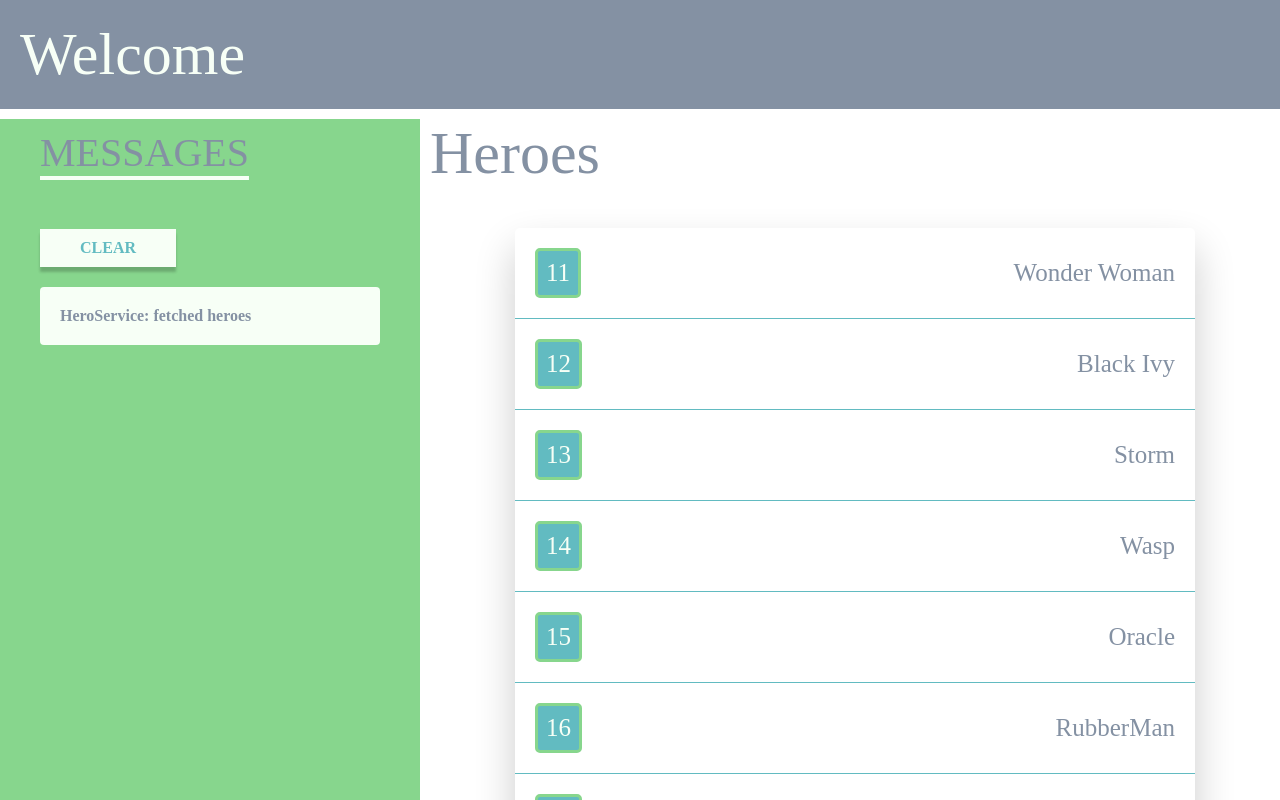
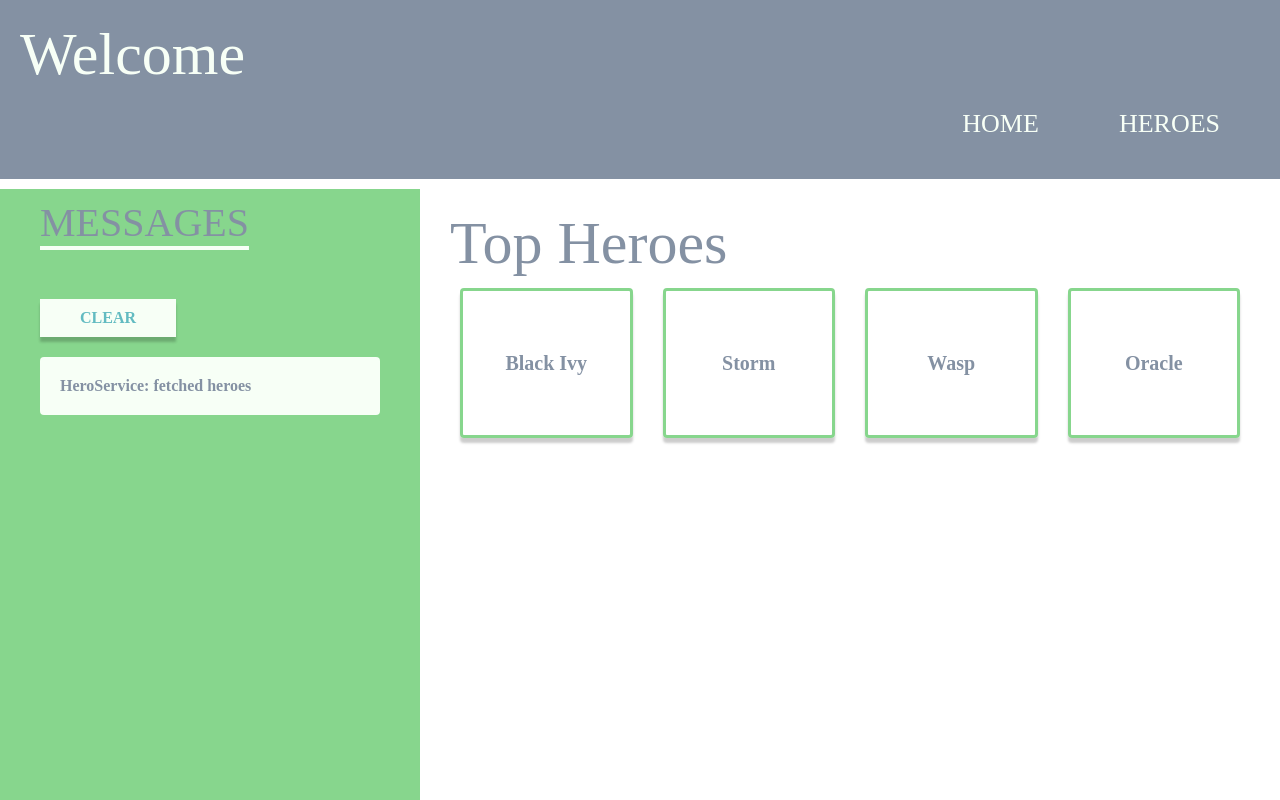
Before and after one commit to ClareBee/AngularHeroesTutorial, an Angular app: page /dashboard in a window 1280 px wide. Before the commit this address led to /. Shown: the top 800 px of the page. Built offline with nearby package versions, Linux system fonts and the light colour scheme.

Commit message:
add basic dashboard and routes

```diff
--- a/src/app/app-routing.module.ts
+++ b/src/app/app-routing.module.ts
@@ -1,11 +1,17 @@
 import { NgModule } from '@angular/core';
 import { Routes, RouterModule } from '@angular/router';
+import { HeroesComponent } from './heroes/heroes.component';
+import { DashboardComponent } from './dashboard/dashboard.component';
 
 
-const routes: Routes = [];
+const routes: Routes = [
+  { path: '', redirectTo: '/dashboard', pathMatch: 'full' },
+  { path: 'dashboard', component: DashboardComponent },
+  { path: 'heroes', component: HeroesComponent }
+];
 
 @NgModule({
-  imports: [RouterModule.forRoot(routes)],
+  imports: [RouterModule.forRoot(routes)], // NgModule metadata listens for browser location changes
   exports: [RouterModule]
 })
 export class AppRoutingModule { }
--- a/src/app/app.component.html
+++ b/src/app/app.component.html
@@ -2,7 +2,12 @@
   <!-- Toolbar -->
   <header class="header" role="banner">
     <h1>Welcome</h1>
-  <div class="spacer"></div>
+    <nav>
+      <ul class="menu">
+        <li class="menu__item"><a class="menu__link" routerLink="/heroes">Heroes</a></li>
+        <li class="menu__item"><a class="menu__link" routerLink="/">Home</a></li>
+      </ul>
+    </nav>
   </header>
 
   <nav class="nav">
@@ -11,18 +16,10 @@
   </nav>
 
   <main class="content" role="main">
-  <div class="card highlight-card card-small">
-    <!-- list of heroes -->
-    <app-heroes></app-heroes>
-    <svg id="rocket-smoke" alt="Rocket Ship Smoke" xmlns="http://www.w3.org/2000/svg" width="516.119" height="1083.632" viewBox="0 0 516.119 1083.632">
-      <path id="Path_40" data-name="Path 40" d="M644.6,141S143.02,215.537,147.049,870.207s342.774,201.755,342.774,201.755S404.659,847.213,388.815,762.2c-27.116-145.51-11.551-384.124,271.9-609.1C671.15,139.365,644.6,141,644.6,141Z" transform="translate(-147.025 -140.939)" fill="#f5f5f5"/>
-    </svg>
-
-  </div>
+    <router-outlet></router-outlet>
   </main>
   <!-- Footer -->
   <footer class="footer">
     <p>footer</p>
   </footer>
 </div>
-<router-outlet></router-outlet>
--- a/src/app/app.module.ts
+++ b/src/app/app.module.ts
@@ -7,13 +7,15 @@ import { AppComponent } from './app.component';
 import { HeroesComponent } from './heroes/heroes.component';
 import { HeroDetailComponent } from './hero-detail/hero-detail.component';
 import { MessagesComponent } from './messages/messages.component';
+import { DashboardComponent } from './dashboard/dashboard.component';
 
 @NgModule({
   declarations: [
     AppComponent,
     HeroesComponent,
     HeroDetailComponent,
-    MessagesComponent
+    MessagesComponent,
+    DashboardComponent
   ],
   imports: [
     BrowserModule,
--- /dev/null
+++ b/src/app/dashboard/dashboard.component.html
@@ -0,0 +1,9 @@
+<h1>Top Heroes</h1>
+<div class="top-heroes">
+
+  <a *ngFor="let hero of heroes" class="hero">
+    <div>
+      <h4>{{hero.name}}</h4>
+    </div>
+  </a>
+</div>
--- /dev/null
+++ b/src/app/dashboard/dashboard.component.scss
@@ -0,0 +1,23 @@
+@import "./src/styles.scss";
+
+.top-heroes {
+  margin: 1rem 2rem 1rem 1rem;
+  display: grid;
+  grid-template-columns: repeat(auto-fit, minmax(15rem, 1fr));
+  grid-template-rows: repeat(10, minmax(15rem, 1fr));
+  grid-gap: 3rem;
+
+  .hero {
+    display: block;
+    width: 100%;
+    height: 100%;
+    border: 3px solid $color-secondary;
+    border-radius: 4px;
+    box-shadow: $shadow-sm;
+    display: flex;
+    align-items: center;
+    justify-content: center;
+    font-size: 2rem;
+    color: $color-dark;
+  }
+}
--- /dev/null
+++ b/src/app/dashboard/dashboard.component.ts
@@ -0,0 +1,23 @@
+import { Component, OnInit } from '@angular/core';
+import { Hero } from '../hero';
+import { HeroService } from '../hero.service';
+
+@Component({
+  selector: 'app-dashboard',
+  templateUrl: './dashboard.component.html',
+  styleUrls: ['./dashboard.component.scss']
+})
+export class DashboardComponent implements OnInit {
+  heroes: Hero[] = [];
+  constructor(private heroService: HeroService) { }
+
+  ngOnInit() {
+    this.getHeroes();
+  }
+
+  getHeroes(): void {
+    this.heroService.getHeroes()
+      .subscribe(heroes => this.heroes = heroes.slice(1, 5));
+  }
+
+}
--- a/src/app/heroes/heroes.component.scss
+++ b/src/app/heroes/heroes.component.scss
@@ -1,7 +1,6 @@
 @import "./src/styles.scss";
 
 .heroes {
-  list-style: none;
   margin: 0 auto;
   margin-top: 4rem;
   font-size: 2.5rem;
--- a/src/styles.scss
+++ b/src/styles.scss
@@ -33,15 +33,38 @@ html {
   grid-gap: 1rem;
 }
 
-.header, .footer {
+.header,
+.footer {
   grid-column: 1 / -1;
 }
 
 .header {
   background-color: $color-dark;
   padding: 2rem;
+
   h1 {
     color: $color-light;
+  }
+
+  .menu {
+    display: flex;
+    flex-direction: row-reverse;
+
+    &__item {
+      padding: 2rem 4rem;
+      transition: all .2s ease-in-out;
+
+      &:hover {
+        background-color: darken($color-dark, 20%);
+      }
+    }
+
+    &__link {
+      font-size: 2.6rem;
+      text-transform: uppercase;
+      color: $color-light;
+      text-decoration: none;
+    }
   }
 }
 
@@ -51,12 +74,14 @@ html {
 }
 
 .content {
+  padding: 2rem;
   grid-column: 2 / -1;
 }
 
 .footer {
   background-color: $color-primary;
 }
+
 h1 {
   color: $color-dark;
   font-size: 6rem;
```
Also changed, not shown: 2 other files (tests, documents, lock files or other folders). Lines whose indentation alone changed are shown as unchanged.
